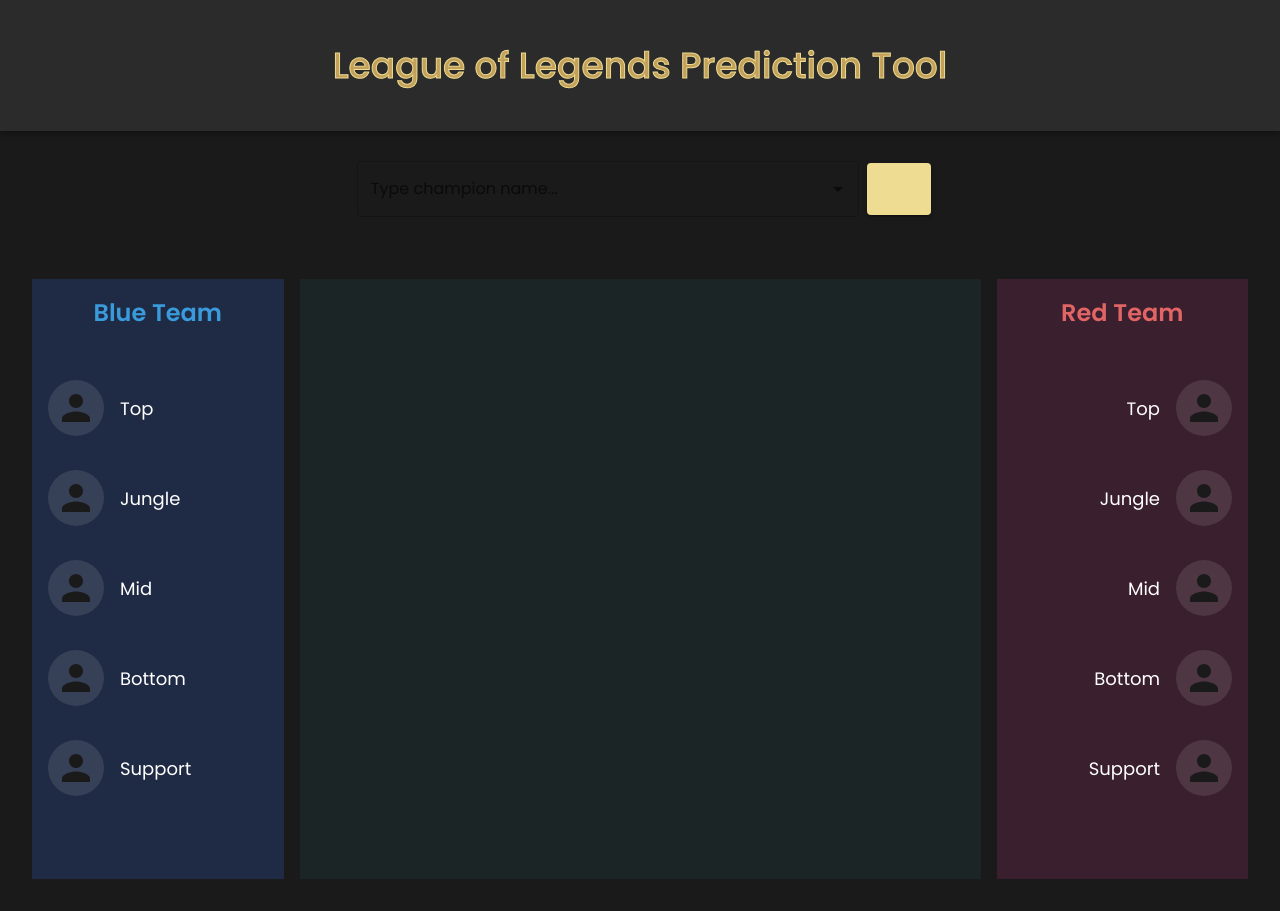
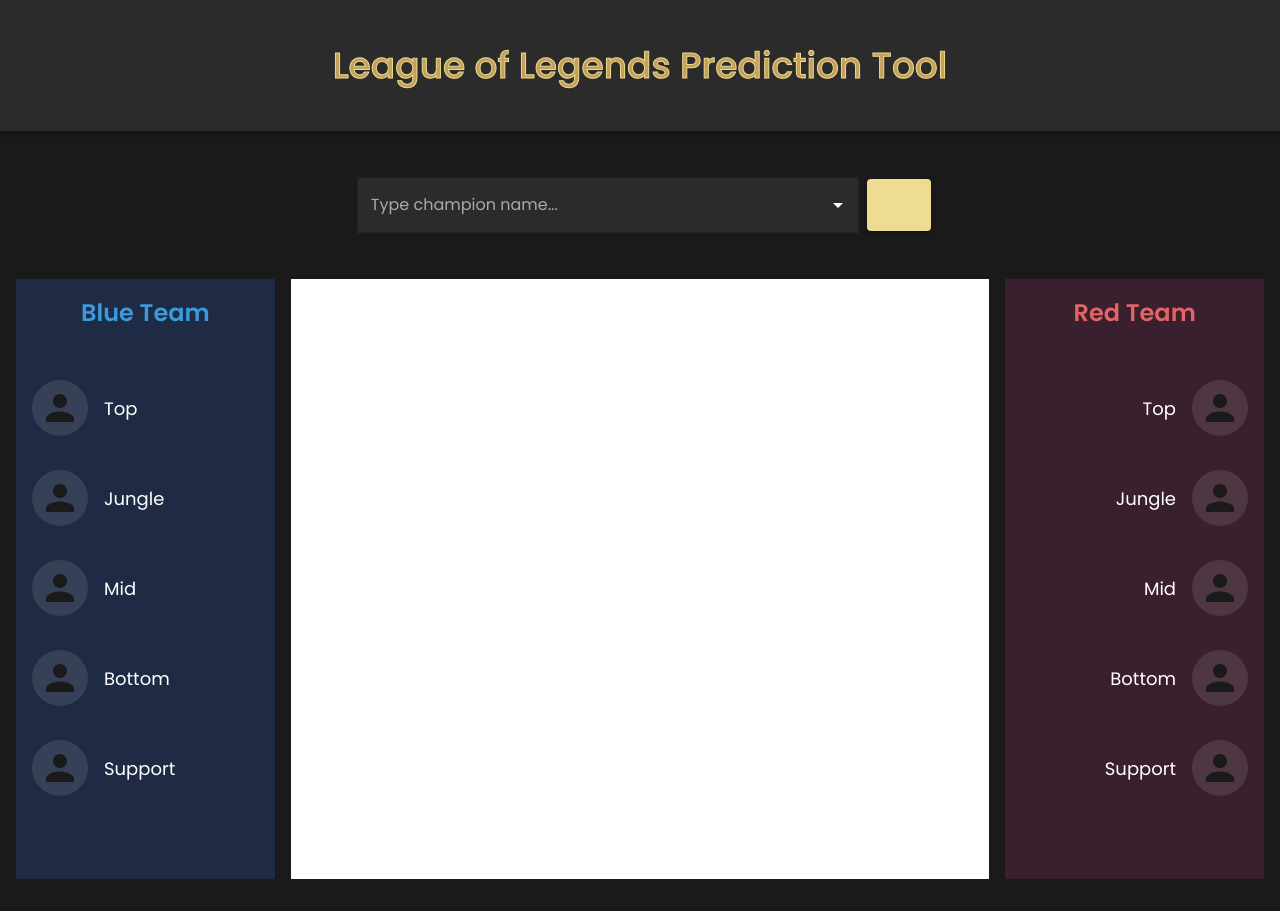
Before and after one commit to VadimG0/LoLWinRatePredictionTool, a React (Create React App) app in the folder src/frontend/: page / in a window 1280 px wide. Built offline with nearby package versions, Linux system fonts and the light colour scheme; no server answers; some icons are missing.

Commit message:
Add ability to change champions using input text field, add styling to the text input field such as different colors for popupIndicator and clearIndicator, add styling to champion select, add character images fetching from riot API

```diff
--- a/src/frontend/src/ChampionInputForm.js
+++ b/src/frontend/src/ChampionInputForm.js
@@ -32,14 +32,15 @@
     "Zed", "Zeri", "Ziggs", "Zilean", "Zoe", "Zyra"
 ]
 
-export default function ChampionInputForm() {
+export default function ChampionInputForm({ onChampionSelect, activeTeam, activeRole }) {
     const [selectedChampion, setSelectedChampion] = useState(null);
     const [inputValue, setInputValue] = useState('');
 
     const handleSubmit = () => {
-        if (selectedChampion) {
+        if (selectedChampion && activeTeam && activeRole) {
             console.log(`Selected champion: ${selectedChampion}`);
             // Placeholder for backend call
+            onChampionSelect( activeTeam, activeRole, selectedChampion )
         }
     };
 
@@ -104,16 +105,27 @@
                             '&.Mui-focused fieldset': {
                                 borderColor: '#EDDC91',
                             },
-                            // '& .MuiOutlinedInput-input': {
-                            //     color: '#fff',
-                            // },
+                            '& .MuiOutlinedInput-input': {
+                                color: '#fff',
+                            },
                         },
                         '& label.Mui-focused': {
                             color: '#EDDC91',
                         },
-                        // '& label': {
-                        //     color: '#fff',
-                        // },
+                        '& label': {
+                            color: '#AAAAAA',
+                        },
+                        '& .MuiAutocomplete-popupIndicator': {
+                            color: 'white',
+                        },
+                        // change popup Indicator to #EDDC91 when open
+                        '& .MuiAutocomplete-popupIndicatorOpen': {
+                            color: '#EDDC91',
+                        },
+                        '& .MuiAutocomplete-clearIndicator': {
+                            color: '#EDDC91',
+                        },
+                        backgroundColor: '#2B2B2B',
                     }}
                 />
             </Box>
--- a/src/frontend/src/StatisticsPanel.js
+++ b/src/frontend/src/StatisticsPanel.js
@@ -4,7 +4,7 @@
 
 export default function StatisticsPanel() {
     return (
-        <Box sx={{ backgroundColor: '#1C2526', minWidth: 400, width: 800, height: 600, padding: 4 }}>
+        <Box sx={{ backgroundColor: 'white', minWidth: 400, width: 800, height: 600, padding: 4 }}>
         </Box>
 
     );
--- a/src/frontend/src/TeamColumn.js
+++ b/src/frontend/src/TeamColumn.js
@@ -1,9 +1,27 @@
-import React from 'react';
+import React, { useState, useEffect } from 'react';
 import { Box, Stack, Typography, Avatar } from '@mui/material';
 
 const roles = ['Top', 'Jungle', 'Mid', 'Bottom', 'Support'];
 
-export default function TeamColumn({ teamName, teamColor, textColor, champions, onRoleClick }) {
+export default function TeamColumn({ teamName, teamColor, textColor, champions, onRoleClick, activeTeam, activeRole }) {
+    const [ddragonVersion, setDdragonVersion] = useState('14.22.1');
+
+    useEffect(() => {
+        fetch('https://ddragon.leagueoflegends.com/api/versions.json')
+            .then((response) => response.json())
+            .then((data) => {
+                setDdragonVersion(data[0]);
+            })
+            .catch((error) => console.error('Error fetching Data Dragon version:', error));
+    }, []);
+
+    const getChampionIconUrl = (championName) => {
+        if (!championName) return undefined;
+        return `https://ddragon.leagueoflegends.com/cdn/${ddragonVersion}/img/champion/${championName}.png`;
+    };
+
+    const isActive = (role) => teamName === activeTeam && role === activeRole;
+
     return (
         <Box
             sx={{
@@ -21,7 +39,7 @@
             </Typography>
             <Stack
                 direction="column"
-                sx={{ height: 'calc(100% - 48px)' }} // Adjust for title height
+                sx={{ height: 'calc(100% - 48px)' }}
             >
                 {roles.map((role) => (
                     <Stack
@@ -36,7 +54,17 @@
                             width: '100%',
                             cursor: 'pointer',
                             justifyContent: teamName === 'Blue Team' ? 'flex-start' : 'flex-end',
-                            '&:hover': { backgroundColor: 'rgba(255,255,255,0.1)' },
+                            backgroundImage: `linear-gradient(to left, ${teamColor} 50%, rgba(255, 255, 255, 0.2) 50%)`,
+                            backgroundSize: '200% 100%',
+                            backgroundPosition: 'right',
+                            transition: 'background-position 0.3s ease, background-color 0.1s ease',
+                            '&:hover': {
+                                backgroundPosition: 'left',
+                            },
+                            ...(isActive(role) && {
+                                backgroundPosition: 'left',
+                                backgroundColor: 'rgba(255, 255, 255, 0.2',
+                            }),
                         }}
                     >
                         {teamName === 'Blue Team' ? (
@@ -46,8 +74,13 @@
                                         width: 56,
                                         height: 56,
                                         backgroundColor: champions[role] ? 'transparent' : 'rgba(255,255,255,0.1)',
+                                        '& img': {
+                                            objectFit: 'cover',
+                                            objectPosition: 'center',
+                                            transform: 'scale(1.2)',
+                                        },
                                     }}
-                                    src={champions[role] ? 'images/zoe_icon.png' : undefined}
+                                    src={getChampionIconUrl(champions[role])}
                                     alt={champions[role] || role}
                                 />
                                 <Typography fontSize="18px" color="#fff">
@@ -64,8 +97,13 @@
                                         width: 56,
                                         height: 56,
                                         backgroundColor: champions[role] ? 'transparent' : 'rgba(255,255,255,0.1)',
+                                        '& img': {
+                                            objectFit: 'cover',
+                                            objectPosition: 'center',
+                                            transform: 'scale(1.2)',
+                                        },
                                     }}
-                                    src={champions[role] ? 'images/zoe_icon.png' : undefined}
+                                    src={getChampionIconUrl(champions[role])}
                                     alt={champions[role] || role}
                                 />
                             </>
--- a/src/frontend/src/TeamLayout.js
+++ b/src/frontend/src/TeamLayout.js
@@ -23,6 +23,7 @@
         } else {
             setRedTeam((prev) => ({ ...prev, [role]: champion }));
         }
+        // Reset the active team and role after selection
         setActiveTeam(null);
         setActiveRole(null);
     };
@@ -33,13 +34,21 @@
     };
 
     return (
-        <Box sx={{ padding: 4 }}>
-            <Stack direction="row" spacing={2} justifyContent="center" alignItems="center" mt={4}>
+        <Box sx={{ padding: 2 }}>
+            <ChampionInputForm
+                onChampionSelect={handleChampionSelect}
+                activeTeam={activeTeam}
+                activeRole={activeRole}
+            />
+            <Stack direction="row" spacing={2} justifyContent="center" alignItems="center" mt={6}>
                 <TeamColumn
                     teamName="Blue Team"
                     teamColor="#1F2B44"
                     textColor="#3A9BDC"
                     champions={blueTeam}
+                    onRoleClick={handleRoleClick}
+                    activeTeam={activeTeam}
+                    activeRole={activeRole}
                 />
                 <StatisticsPanel />
                 <TeamColumn
@@ -47,6 +56,9 @@
                     teamColor="#3A1F2E"
                     textColor="#E26565"
                     champions={redTeam}
+                    onRoleClick={handleRoleClick}
+                    activeTeam={activeTeam}
+                    activeRole={activeRole}
                 />
             </Stack>
         </Box>
--- a/src/frontend/src/index.js
+++ b/src/frontend/src/index.js
@@ -16,7 +16,6 @@
     <ThemeProvider theme={theme}>
       <CssBaseline />
       <Navbar />
-      <ChampionInputForm />
       <TeamLayout />
     </ThemeProvider>
   </React.StrictMode>
```
